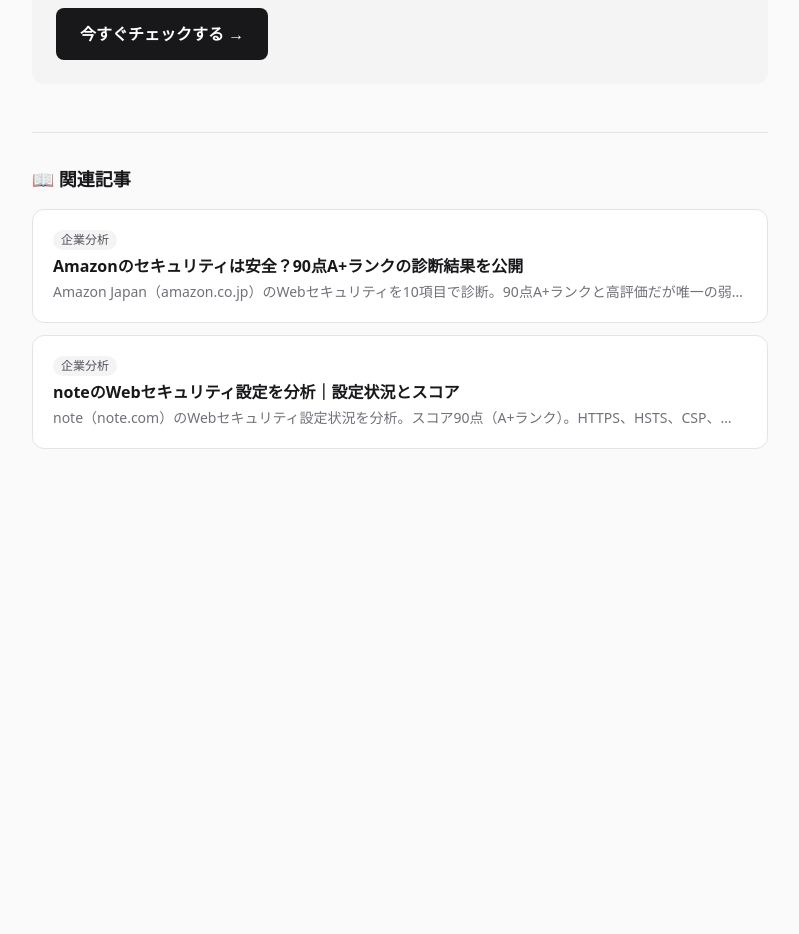
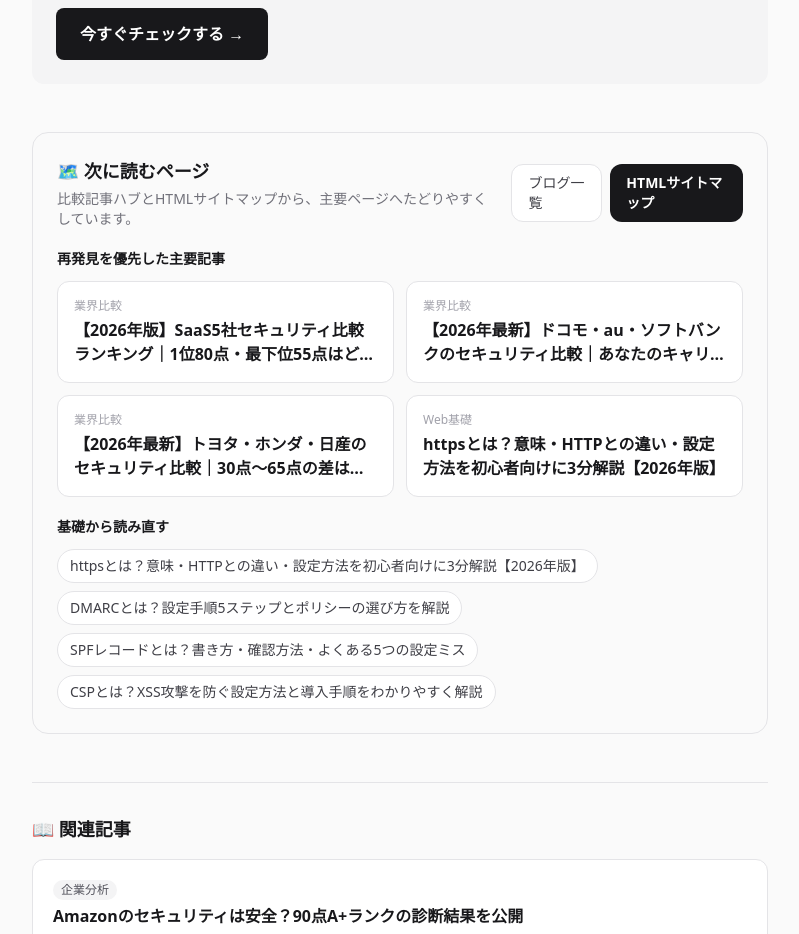
Before and after one commit to okkuso/security-checker, a Next.js app: page /blog/7andi-security in a window 1280 px wide. Shown: the part 2240-3174 px from the top of the page, without its empty margins (240-1039 px from the left). Before the commit the page ends 2753 px from the top, so only its background shows below. Built offline with nearby package versions, Linux system fonts and the light colour scheme.

Commit message:
Strengthen article-to-hub internal links

```diff
--- a/src/app/blog/[slug]/page.tsx
+++ b/src/app/blog/[slug]/page.tsx
@@ -85,6 +85,19 @@
   const article = getArticleBySlug(params.slug);
   if (!article) notFound();
 
+  const prioritySlugs = ["compare-saas", "compare-telecom", "compare-automobile", "what-is-https"];
+  const priorityArticles = prioritySlugs
+    .filter((slug) => slug !== article.slug)
+    .map((slug) => articles.find((a) => a.slug === slug))
+    .filter((a): a is NonNullable<typeof a> => Boolean(a));
+
+  const foundationalSlugs = ["what-is-https", "what-is-dmarc", "what-is-spf", "what-is-csp", "what-is-hsts"];
+  const foundationalArticles = foundationalSlugs
+    .filter((slug) => slug !== article.slug)
+    .map((slug) => articles.find((a) => a.slug === slug))
+    .filter((a): a is NonNullable<typeof a> => Boolean(a))
+    .slice(0, 4);
+
   // 関連記事（同カテゴリ、自分以外、最大2件）
   const relatedArticles = articles
     .filter((a) => a.category === article.category && a.slug !== article.slug)
@@ -152,6 +165,60 @@
         dangerouslySetInnerHTML={{ __html: article.content }}
       />
 
+      <section className="mt-12 rounded-2xl border border-zinc-200 bg-zinc-50 p-6">
+        <div className="flex flex-col gap-3 sm:flex-row sm:items-center sm:justify-between mb-5">
+          <div>
+            <h2 className="text-lg font-bold text-zinc-900">🗺️ 次に読むページ</h2>
+            <p className="text-sm text-zinc-500 mt-1">
+              比較記事ハブとHTMLサイトマップから、主要ページへたどりやすくしています。
+            </p>
+          </div>
+          <div className="flex gap-2">
+            <Link href="/blog" className="inline-flex items-center justify-center rounded-xl border border-zinc-200 bg-white px-4 py-2 text-sm font-medium text-zinc-700 hover:border-zinc-300 hover:bg-zinc-100 transition-colors">
+              ブログ一覧
+            </Link>
+            <Link href="/site-map" className="inline-flex items-center justify-center rounded-xl bg-zinc-900 px-4 py-2 text-sm font-bold text-white hover:bg-zinc-800 transition-colors">
+              HTMLサイトマップ
+            </Link>
+          </div>
+        </div>
+
+        {priorityArticles.length > 0 && (
+          <div className="mb-5">
+            <h3 className="text-sm font-semibold text-zinc-900 mb-3">再発見を優先した主要記事</h3>
+            <div className="grid gap-3 sm:grid-cols-2">
+              {priorityArticles.map((a) => (
+                <Link
+                  key={a.slug}
+                  href={`/blog/${a.slug}`}
+                  className="block rounded-xl border border-zinc-200 bg-white p-4 hover:border-zinc-300 hover:shadow-sm transition-all"
+                >
+                  <div className="text-xs text-zinc-400 mb-1">{a.category}</div>
+                  <div className="font-semibold text-zinc-900 line-clamp-2">{a.title}</div>
+                </Link>
+              ))}
+            </div>
+          </div>
+        )}
+
+        {foundationalArticles.length > 0 && (
+          <div>
+            <h3 className="text-sm font-semibold text-zinc-900 mb-3">基礎から読み直す</h3>
+            <div className="flex flex-wrap gap-2">
+              {foundationalArticles.map((a) => (
+                <Link
+                  key={a.slug}
+                  href={`/blog/${a.slug}`}
+                  className="px-3 py-1.5 rounded-full border border-zinc-200 bg-white text-sm text-zinc-700 hover:border-zinc-300 hover:bg-zinc-100 transition-colors"
+                >
+                  {a.title}
+                </Link>
+              ))}
+            </div>
+          </div>
+        )}
+      </section>
+
       {/* 関連記事 */}
       {relatedArticles.length > 0 && (
         <section className="mt-12 pt-8 border-t border-zinc-200">
```
